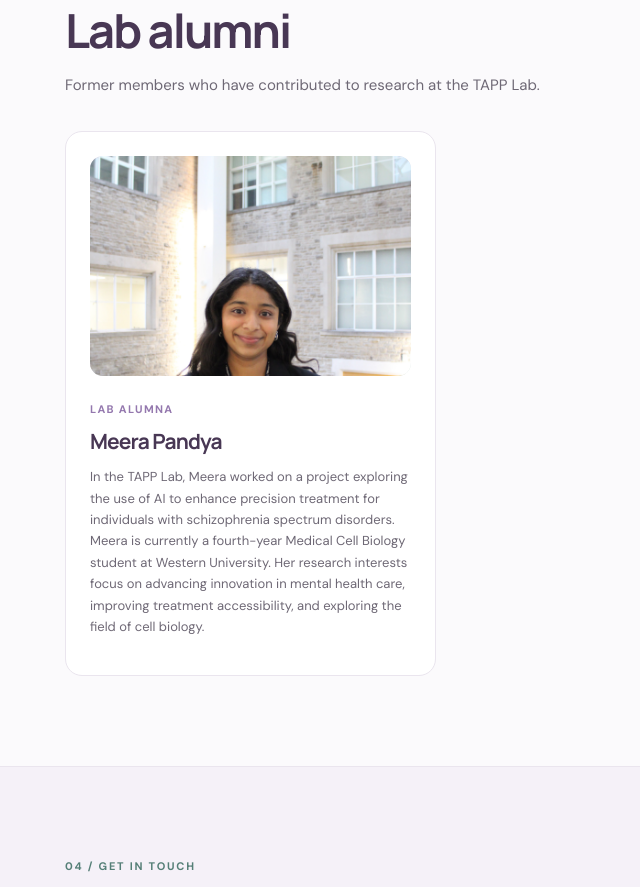
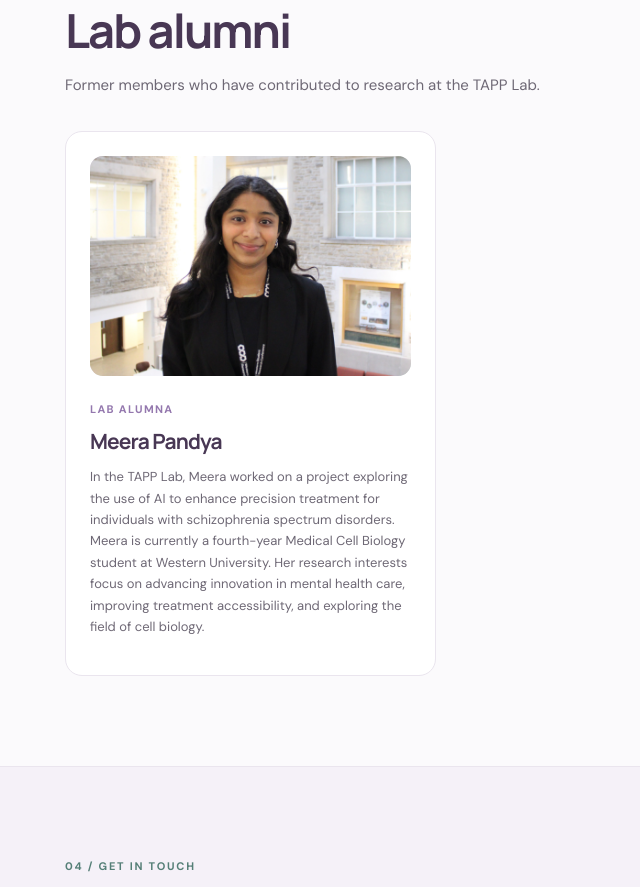
Before and after one commit to serenades86-wfh/tapp-lab-website, a plain HTML site: page index.html in a window 1280 px wide. Shown: the part 3292-4179 px from the top of the page, without its empty margins (0-640 px from the left). Drawn offline with Linux system fonts and the light colour scheme.

Commit message:
Update index.html

```diff
--- a/index.html
+++ b/index.html
@@ -262,7 +262,7 @@
           class="avatar"
           src="meera-pandya.jpg"
           alt="Meera Pandya"
-          style="object-fit:cover;object-position:center 30%;"
+          style="object-fit:cover;object-position:center 65%;"
         >
 
         <span class="tag">Lab Alumna</span>
```
